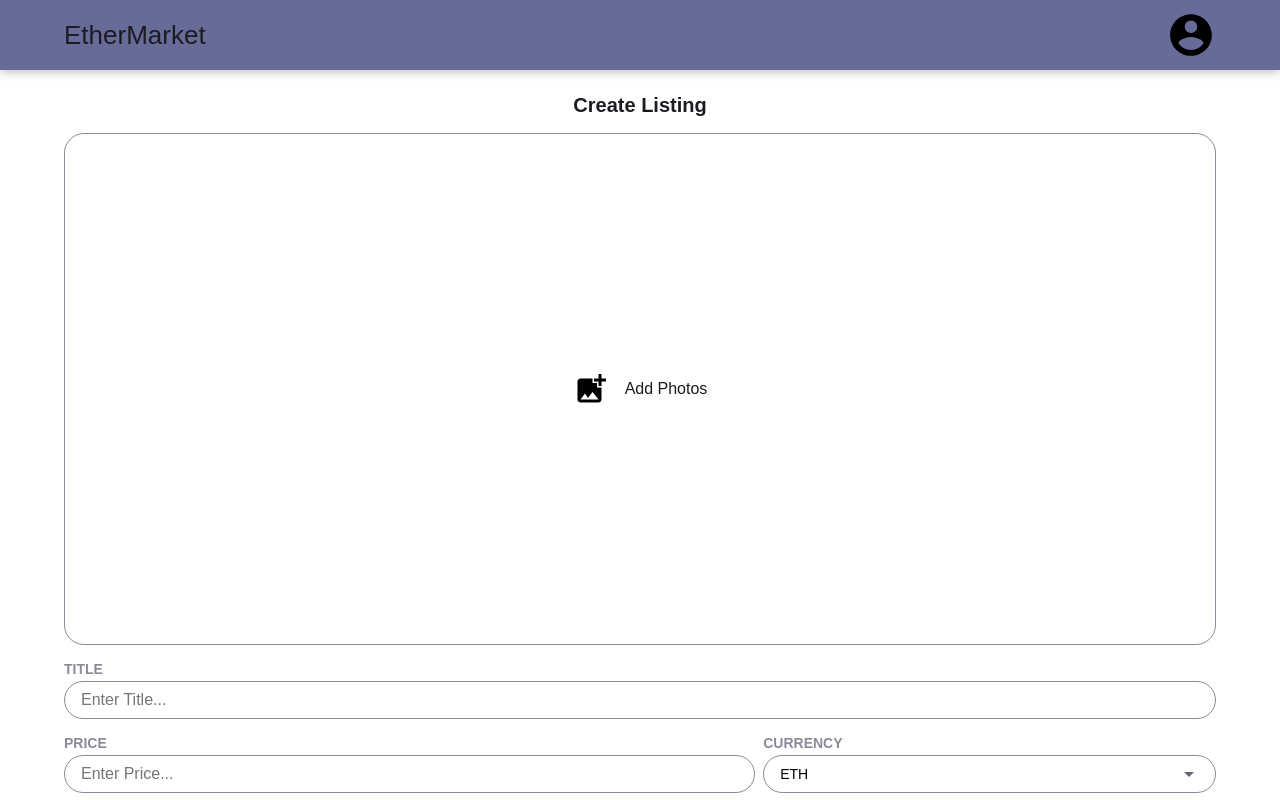
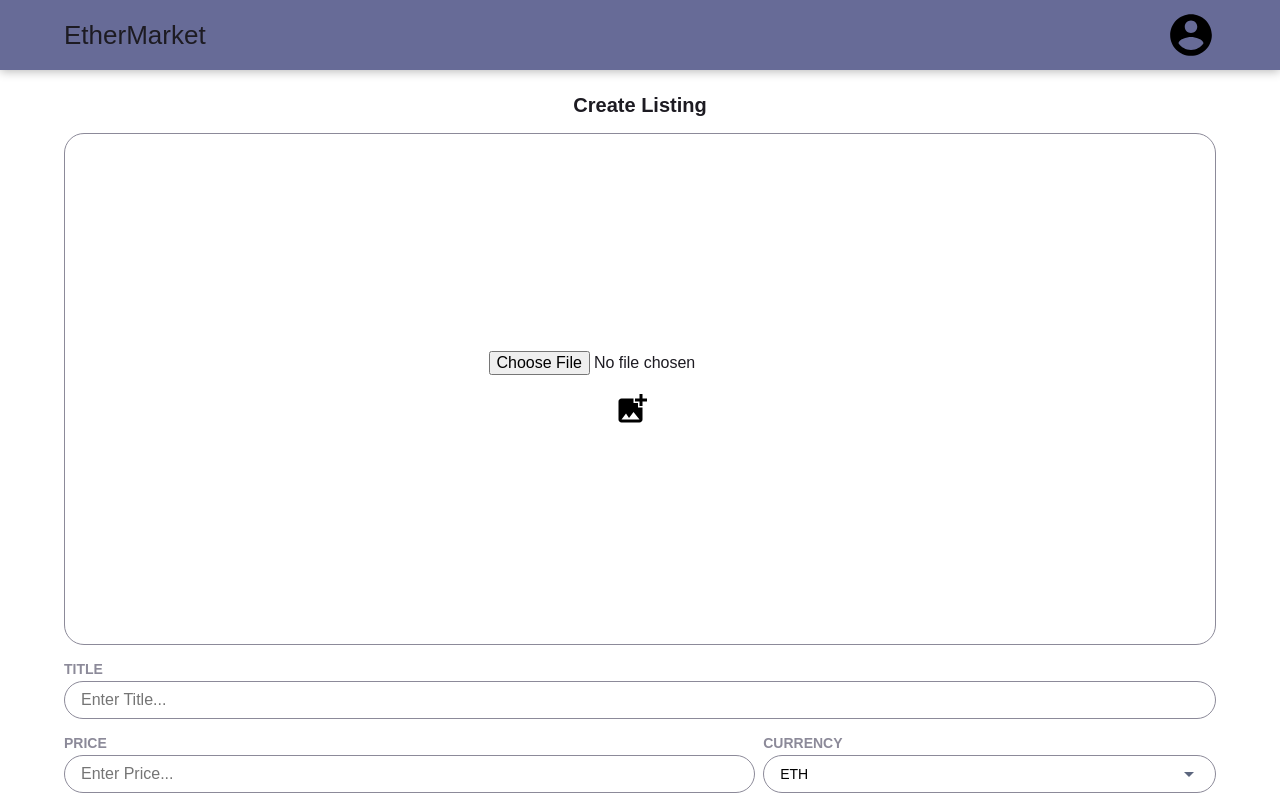
Before and after one commit to JakeHildy/ethermarket-client, a React (Create React App) app: page /create in a window 1280 px wide. Shown: the top 800 px of the page. Built offline with nearby package versions, Linux system fonts and the light colour scheme.

Commit message:
Added front End File Upload Code

```diff
--- a/src/pages/CreateListingPage/CreateListingPage.jsx
+++ b/src/pages/CreateListingPage/CreateListingPage.jsx
@@ -6,6 +6,7 @@ import DropDownField from './../../components/atoms/DropDownField/DropDownField'
 import ButtonPrimary from './../../components/atoms/ButtonPrimary/ButtonPrimary';
 import ButtonSecondary from './../../components/atoms/ButtonSecondary/ButtonSecondary';
 import AddPicsIcon from './../../assets/icons/add_photo_alternate_black_24dp.svg';
+import axios from 'axios';
 
 export class CreateListingsPage extends Component {
   state = {
@@ -17,11 +18,28 @@ export class CreateListingsPage extends Component {
     location: '',
     images: [],
     selectedFile: null,
+    imgsrc: null,
   };
 
   handleChange = (e) => {
     e.preventDefault();
     this.setState({ [e.target.name]: e.target.value });
+  };
+
+  onPhotoChangeHandler = (e) => {
+    this.setState({ selectedFile: e.target.files[0] });
+  };
+
+  onPhotoUploadHandler = (e) => {
+    const UPLOAD_EP = `${process.env.REACT_APP_BACKEND_EP}${process.env.REACT_APP_UPLOAD_EP}`;
+    const data = new FormData();
+    data.append('file', this.state.selectedFile);
+    axios.post(`${UPLOAD_EP}`, data).then((res) => {
+      console.log(res.data.filename);
+      this.setState({
+        imgsrc: `${process.env.REACT_APP_BACKEND_EP}/${res.data.filename}`,
+      });
+    });
   };
 
   handleCreateListing = (e) => {
@@ -39,8 +57,18 @@ export class CreateListingsPage extends Component {
       <div className="create-listing-page">
         <h1 className="create-listing-page__title">Create Listing</h1>
         <div className="create-listing-page__add-photos">
-          <img className="create-listing-page__add-photos-icon" src={AddPicsIcon} alt="Add photos" />
-          <p className="create-listing-page__add-photos-label">Add Photos</p>
+          <input
+            type="file"
+            name="file"
+            onChange={this.onPhotoChangeHandler}
+            className="create-listing-page__add-photos-label"
+          ></input>
+          <img
+            onClick={this.onPhotoUploadHandler}
+            className="create-listing-page__add-photos-icon"
+            src={AddPicsIcon}
+            alt="Add photos"
+          />
         </div>
         <InputField
           name="title"
--- a/src/pages/CreateListingPage/CreateListingPage.scss
+++ b/src/pages/CreateListingPage/CreateListingPage.scss
@@ -21,6 +21,7 @@
     height: 40vw;
     margin-bottom: $extra-small;
     display: flex;
+    flex-direction: column;
     justify-content: center;
     align-items: center;
     cursor: pointer;
@@ -36,6 +37,7 @@
 
   &__add-photos-label {
     font-size: 1.2rem;
+    margin-bottom: $extra-small;
 
     @include tablet {
       font-size: 1.6rem;
```
